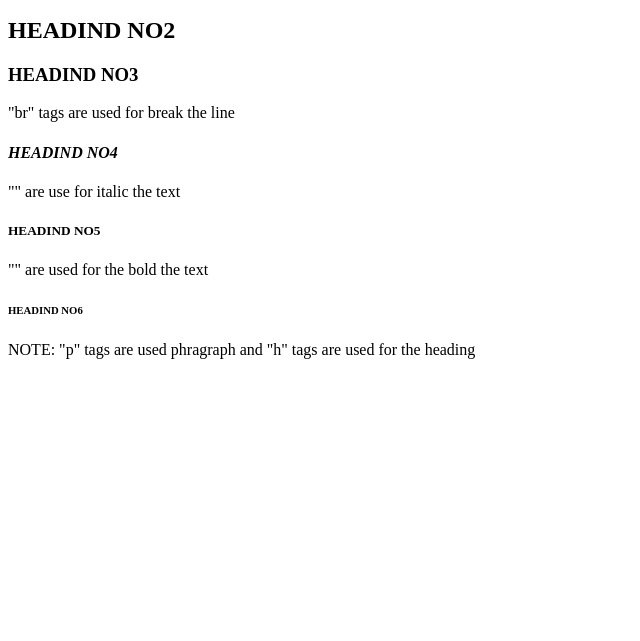
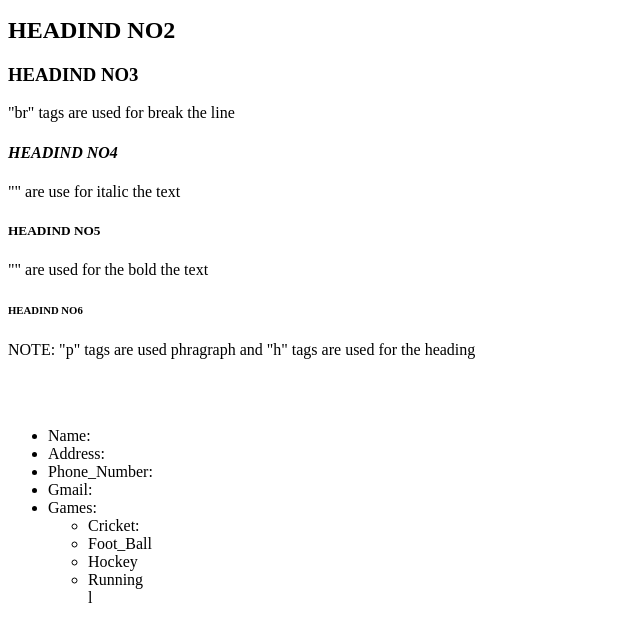
Before and after one commit to khalil-Ur-Rahman/practics, a plain HTML site: page index.html in a window 1280 px wide. Shown: the part 101-742 px from the top of the page, without its empty margins (0-640 px from the left). Drawn offline with Linux system fonts and the light colour scheme.

Commit message:
Update index.html
add list and list iteam

```diff
--- a/index.html
+++ b/index.html
@@ -19,6 +19,24 @@
     <p>"<b></b>" are used for the bold  the text</p>
     <h6>HEADIND NO6</h6>
     <p>NOTE: "p" tags are used phragraph and "h" tags are used for the heading</p>
+    <br>
+    <br>
+
+    <ul>
+        <li>Name:</li>
+        <li>Address:</li>
+        <li>Phone_Number:</li>
+        <li>Gmail:</li>
+        <li>Games:</li>
+        <ul>
+            <li>Cricket:</li>
+            <li>Foot_Ball</li>
+            <li>Hockey</li>
+            <li>Running</li>
+            l
+        </ul>
+
+    </ul>
 
 </body>
 </html>
```
